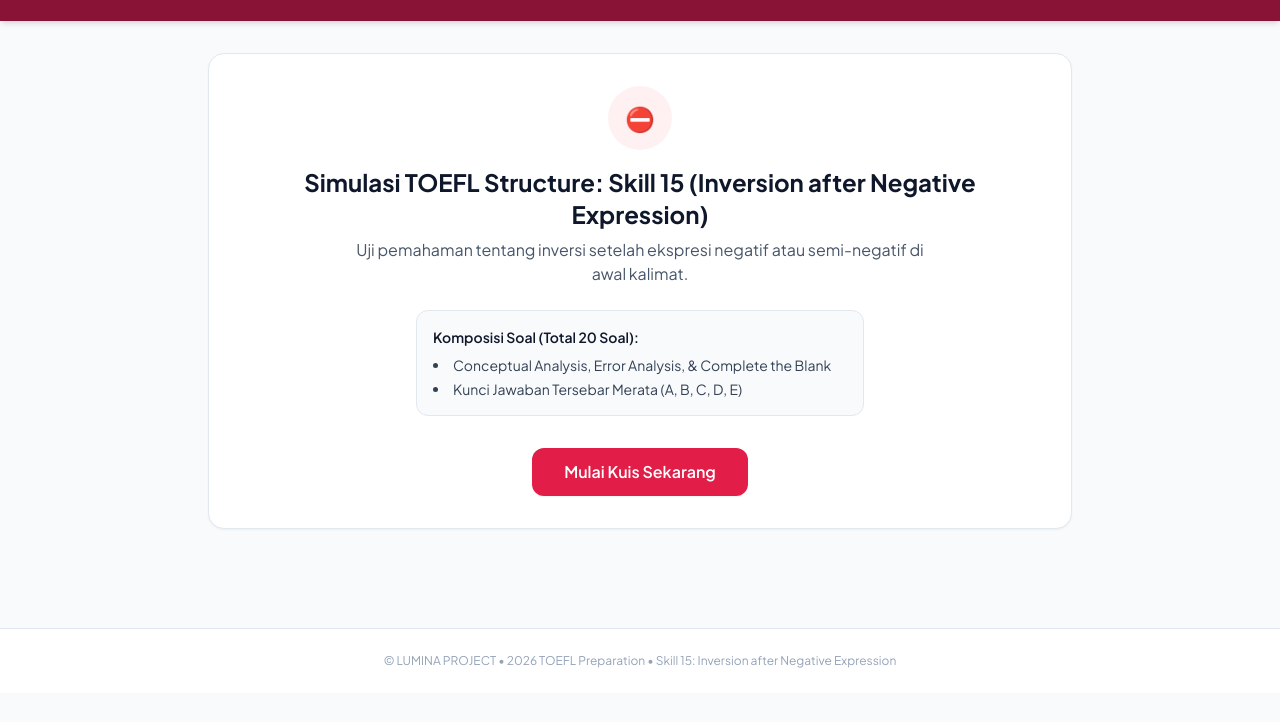
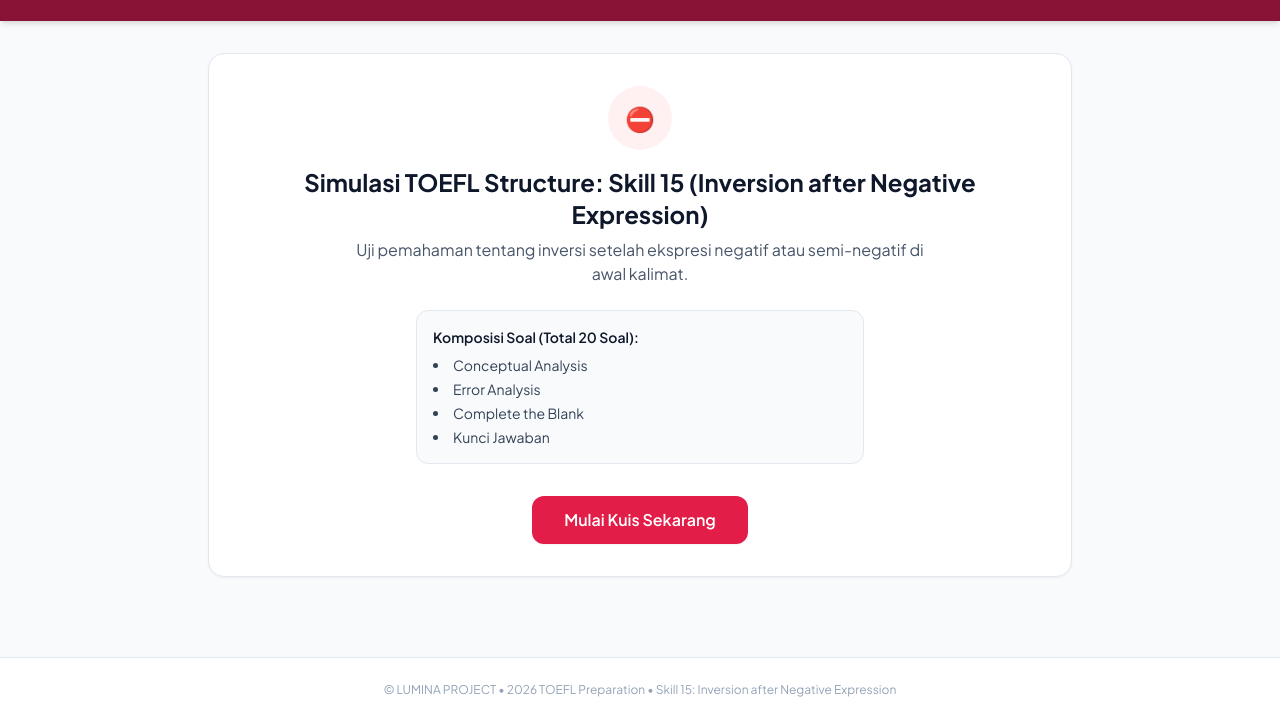
Before and after one commit to mavifsa/PIBI-EXCERCISE, a plain HTML site: page skill15exercise.html in a window 1280 px wide. Shown: the part 107-829 px from the top of the page. Before the commit the page ends 800 px from the top, so only its background shows below. Drawn offline with nearby package versions, Linux system fonts and the light colour scheme.

Commit message:
Update skill15exercise.html

```diff
--- a/skill15exercise.html
+++ b/skill15exercise.html
@@ -41,8 +41,10 @@
             <div class="bg-slate-50 border border-slate-200 rounded-xl p-4 max-w-md mx-auto mb-8 text-left text-sm text-slate-700">
                 <p class="font-semibold text-slate-900 mb-2">Komposisi Soal (Total 20 Soal):</p>
                 <ul class="space-y-1 list-disc list-inside">
-                    <li>Conceptual Analysis, Error Analysis, & Complete the Blank</li>
-                    <li>Kunci Jawaban Tersebar Merata (A, B, C, D, E)</li>
+                    <li>Conceptual Analysis</li>
+                    <li>Error Analysis</li>
+                    <li>Complete the Blank</li>
+                    <li>Kunci Jawaban</li>
                 </ul>
             </div>
             <button onclick="startQuiz()" class="bg-rose-600 hover:bg-rose-700 text-white font-semibold px-8 py-3 rounded-xl transition duration-200 shadow-sm">
```
